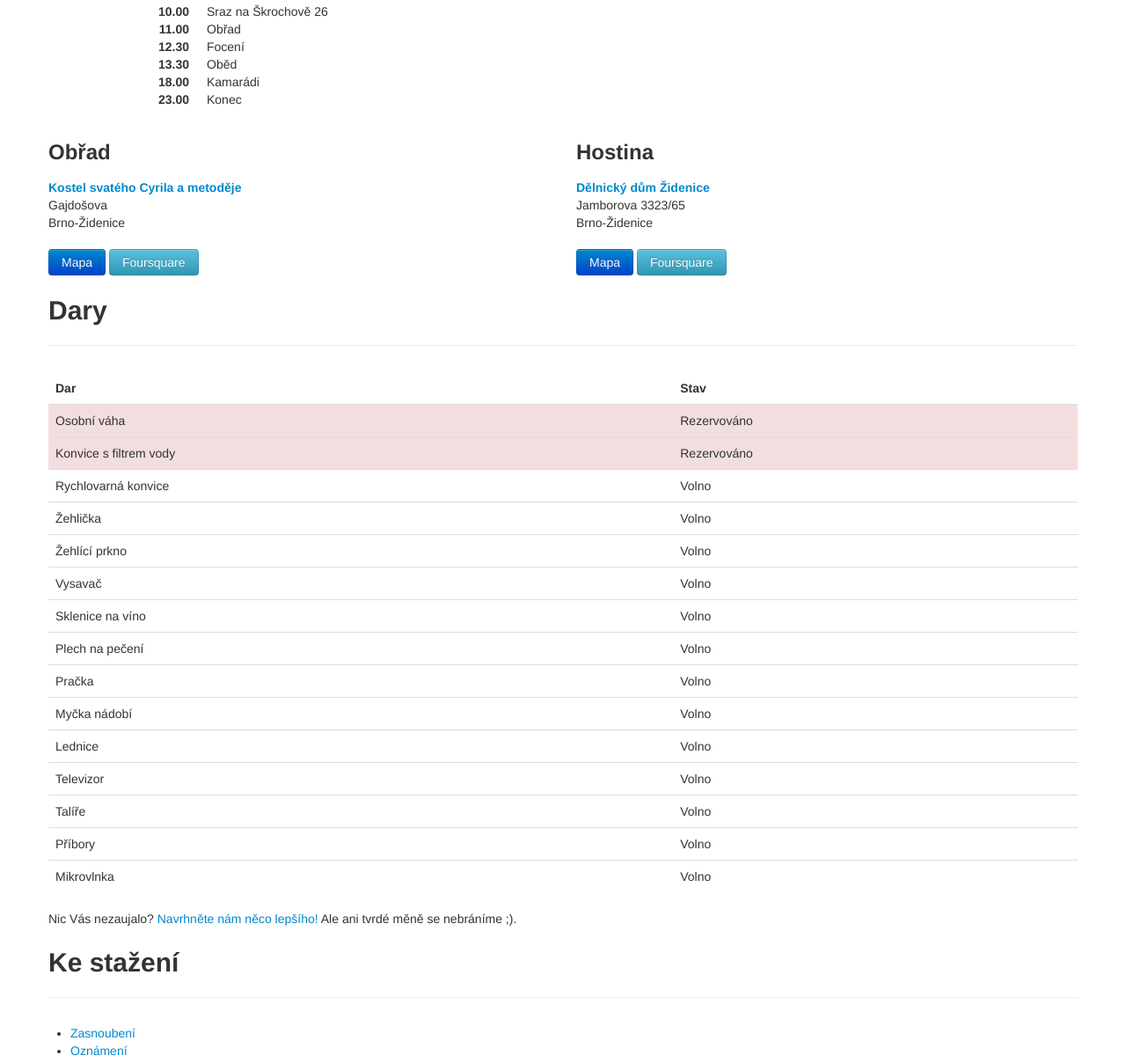
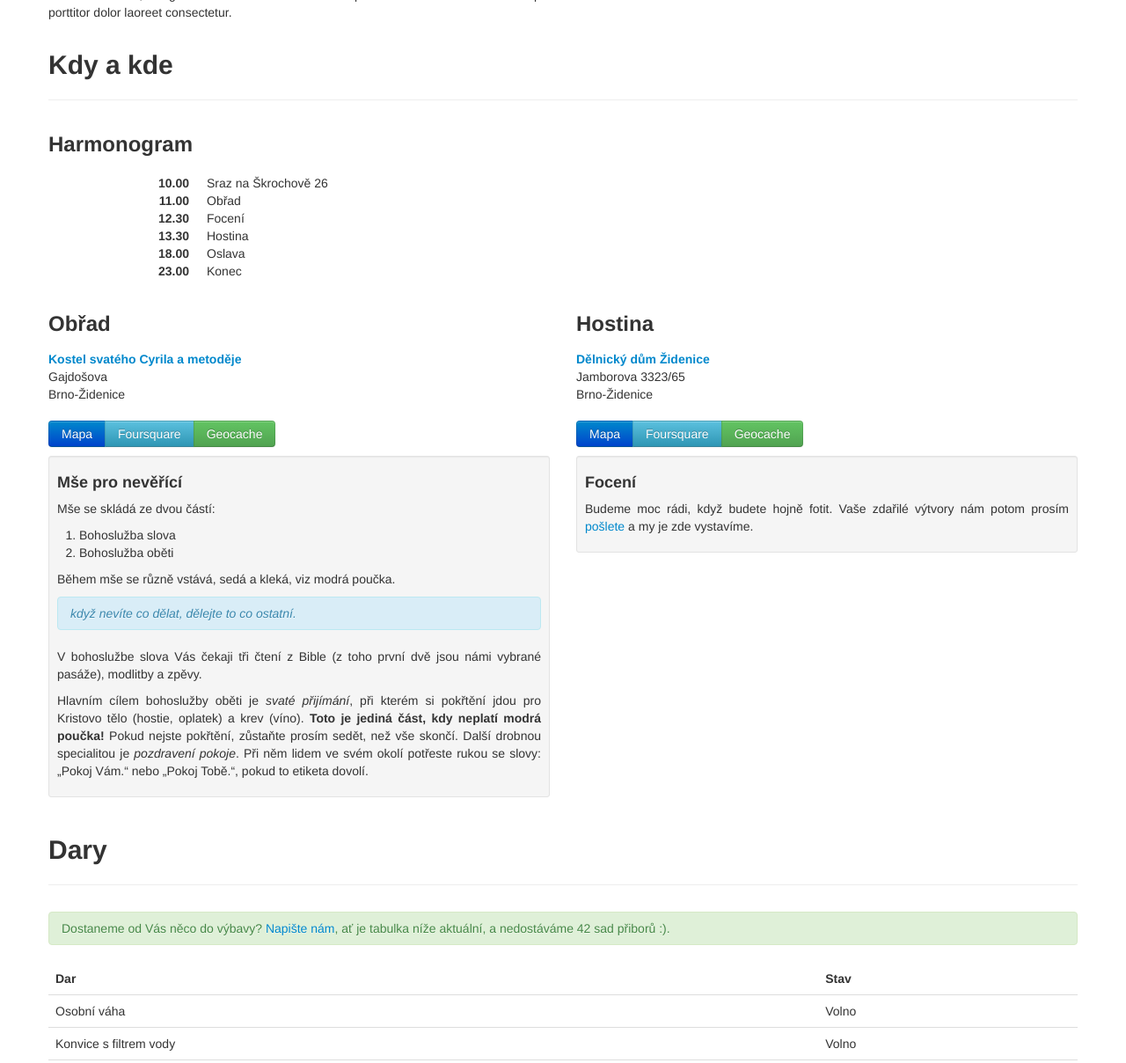
Before and after one commit to Pitel/pitel.github.com, a plain HTML site: page index.html in a window 1280 px wide. Shown: the part 1284-2492 px from the top of the page at 88% size. Drawn offline with nearby package versions, Linux system fonts and the light colour scheme.

Commit message:
Aktualizvany dary, vypnove texty, mse pro neverici, opravene styly.

```diff
--- a/gifts.js
+++ b/gifts.js
@@ -1,18 +1,25 @@
 var gifts = {
 //jméno: rezervováno
-"Osobní váha": true,
-"Konvice s filtrem vody": true,
+"Osobní váha": false,
+"Konvice s filtrem vody": false,
 "Rychlovarná konvice": false,
 "Žehlička": false,
 "Žehlící prkno": false,
+"Sušák na prádlo": false,
 "Vysavač": false,
 "Sklenice na víno": false,
 "Plech na pečení": false,
+"Nerezové hrnce": true,
 "Pračka": false,
 "Myčka nádobí": false,
 "Lednice": false,
-"Televizor": false,
-"Talíře": false,
-"Příbory": false,
-"Mikrovlnka": false
+//"Televizor (alespoň xy palců)": false,	//
+"Dózy (s víčkem) na mouku, cukr, atp.": false,
+"Plastové krabičky na potraviny (Tupperware)": true,
+"Váleček": false,
+"Mikrovlnka": false,	//Phillips, co ma mama
+"Akuvrtačka (NAREX ASV)": false,
+//Víc nářadí!
+"Matrace (délka alespoň 210 cm)": false,
+"Domácí pekárna": true
 };
--- a/index.html
+++ b/index.html
@@ -48,12 +48,14 @@
 			<h2>10. 11. 2012</h2>
 			<p><a href="http://zidenice.farnost.cz">Kostel sv. Cyrila a&nbsp;Metoděje</a>, <a href="http://www.delnickydumbrno.cz">Dělnický dům Židenice</a></p>
 		</div>
-		<section id="svatba">
+		<section class="clearfix" id="svatba">
 			<div class="page-header"><h2>Svatba</h2></div>
-			<blockquote>
+			<blockquote class="pull-right" style="margin-left:20px">
 				<p><i>Čím víc jí dávám, tím víc jí mám.</i></p>
 				<small>William Shakespeare, <cite title="Romeo a Julie">Romeo a Julie</cite></small>
 			</blockquote>
+			<p>Lorem ipsum dolor sit amet, consectetur adipiscing elit. Aenean pellentesque tempor urna vitae congue. Pellentesque habitant morbi tristique senectus et netus et malesuada fames ac turpis egestas. Donec rutrum odio dictum lorem tincidunt tempus eleifend quam tincidunt. In at mauris dolor. Ut dapibus molestie varius. Morbi posuere, mauris ut congue cursus, nulla augue ultrices lorem, non ultrices neque tortor sed ligula. Suspendisse eu ipsum felis, at laoreet erat. Suspendisse quis lorem mauris. Vivamus vel dapibus lacus. Mauris sed convallis felis. Integer tellus neque, venenatis eget convallis sit amet, vulputate ac augue. Sed dui ante, pharetra sit amet condimentum at, congue eu tortor. Nullam non suscipit tellus. Mauris sollicitudin turpis porttitor dolor laoreet consectetur.</p>
+			<p>Lorem ipsum dolor sit amet, consectetur adipiscing elit. Aenean pellentesque tempor urna vitae congue. Pellentesque habitant morbi tristique senectus et netus et malesuada fames ac turpis egestas. Donec rutrum odio dictum lorem tincidunt tempus eleifend quam tincidunt. In at mauris dolor. Ut dapibus molestie varius. Morbi posuere, mauris ut congue cursus, nulla augue ultrices lorem, non ultrices neque tortor sed ligula. Suspendisse eu ipsum felis, at laoreet erat. Suspendisse quis lorem mauris. Vivamus vel dapibus lacus. Mauris sed convallis felis. Integer tellus neque, venenatis eget convallis sit amet, vulputate ac augue. Sed dui ante, pharetra sit amet condimentum at, congue eu tortor. Nullam non suscipit tellus. Mauris sollicitudin turpis porttitor dolor laoreet consectetur.</p>
 			<div class="row">
 				<div class="span6">
 					<img src="//farm7.staticflickr.com/6084/6115492383_7cfa9c117d_q_d.jpg" class="pull-right img-polaroid" alt="Petra Kadlecová">
@@ -67,15 +69,15 @@
 				</div>
 			</div>
 		</section>
-		<section id="kdyakde">
+		<section class="clearfix" id="kdyakde">
 			<div class="page-header"><h2>Kdy a kde</h2></div>
 			<h3>Harmonogram</h3>
 			<dl class="dl-horizontal">
 				<dt>10.00</dt><dd>Sraz na Škrochově 26</dd>
 				<dt>11.00</dt><dd>Obřad</dd>
 				<dt>12.30</dt><dd>Focení</dd>
-				<dt>13.30</dt><dd>Oběd</dd>
-				<dt>18.00</dt><dd>Kamarádi</dd>
+				<dt>13.30</dt><dd>Hostina</dd>
+				<dt>18.00</dt><dd>Oslava</dd>
 				<dt>23.00</dt><dd>Konec</dd>
 			</dl>
 			<div class="row">
@@ -86,8 +88,18 @@
 						Gajdošova<br>
 						Brno-Židenice
 					</address>
-					<a href="https://maps.google.cz/maps?cid=1637767603622920953" class="btn btn-primary">Mapa</a>
-					<a href="https://foursquare.com/v/4bf81ed8abdaef3b4aa0a184" class="btn btn-info">Foursquare</a>
+					<p class="btn-group">
+						<a href="https://maps.google.cz/maps?cid=1637767603622920953" class="btn btn-primary">Mapa</a>
+						<a href="https://foursquare.com/v/4bf81ed8abdaef3b4aa0a184" class="btn btn-info">Foursquare</a>
+						<a href="http://coord.info/GC1344X" class="btn btn-success">Geocache</a>
+					</p>
+					<div class="well well-small">
+						<h4>Mše pro nevěřící</h4>
+						<p>Mše se skládá ze dvou částí:<ol><li>Bohoslužba slova</li><li>Bohoslužba oběti</li></ol>Během mše se různě vstává, sedá a kleká, viz modrá poučka.</p>
+						<div class="alert alert-info"><em>když nevíte co dělat, dělejte to co ostatní.</em></div>
+						<p>V bohoslužbe slova Vás čekaji tři čtení z Bible (z toho první dvě jsou námi vybrané pasáže), modlitby a zpěvy.</p>
+						<p>Hlavním cílem bohoslužby oběti je <em>svaté přijímání</em>, při kterém si pokřtění jdou pro Kristovo tělo (hostie, oplatek) a krev (víno). <strong>Toto je jediná část, kdy neplatí modrá poučka!</strong> Pokud nejste pokřtění, zůstaňte prosím sedět, než vše skončí. Další drobnou specialitou je <em>pozdravení pokoje</em>. Při něm lidem ve svém okolí potřeste rukou se slovy: „Pokoj Vám.“ nebo „Pokoj Tobě.“, pokud to etiketa dovolí.</p>
+					</div>
 				</div>
 				<div class="span6">
 					<h3>Hostina</h3>
@@ -96,22 +108,30 @@
 						Jamborova 3323/65<br>
 						Brno-Židenice
 					</address>
-					<a href="https://maps.google.cz/maps?cid=12645884124348330275" class="btn btn-primary">Mapa</a>
-					<a href="https://foursquare.com/v/4e174fc7d4c062b044dcd60e" class="btn btn-info">Foursquare</a>
+					<p class="btn-group">
+						<a href="https://maps.google.cz/maps?cid=12645884124348330275" class="btn btn-primary">Mapa</a>
+						<a href="https://foursquare.com/v/4e174fc7d4c062b044dcd60e" class="btn btn-info">Foursquare</a>
+						<a href="http://coord.info/GC32WEA" class="btn btn-success">Geocache</a>
+					</p>
+					<div class="well well-small">
+						<h4>Focení</h4>
+						<p>Budeme moc rádi, když budete hojně fotit. Vaše zdařilé výtvory nám potom prosím <a href="mailto:pitlicek@gmail.com?subject=Fotky">pošlete</a> a my je zde vystavíme.</p>
+					</div>
 				</div>
 			</div>
 		</section>
-		<section id="dary">
+		<section class="clearfix" id="dary">
 			<div class="page-header"><h2>Dary</h2></div>
+			<div class="alert alert-success">Dostaneme od Vás něco do výbavy? <a href="mailto:pitlicek@gmail.com?subject=Svatební dar">Napište nám</a>, ať je tabulka níže aktuální, a nedostáváme 42 sad přiborů :).</div>
 			<table class="table" id="gifts">
 				<thead>
 					<tr><th>Dar</th><th>Stav</th></tr>
 				</thead>
-				<tbody></tbody>
+				<tbody><!-- Filled with JS --></tbody>
 			</table>
 			<p>Nic Vás nezaujalo? <a href="mailto:pitlicek@gmail.com?subject=Svatební dar">Navrhněte nám něco lepšího!</a> Ale ani tvrdé měně se nebráníme ;).</p>
 		</section>
-		<section id="download">
+		<section class="clearfix" id="download">
 			<div class="page-header"><h2>Ke stažení</h2></div>
 			<ul>
 				<li><a href="https://www.dropbox.com/s/rlmf5uglcy0picu/zasnoubeni.zip" rel="tooltip" title="Karta, se kterou byla Petra požádána o&nbsp;ruku">Zasnoubení</a></li>
```
